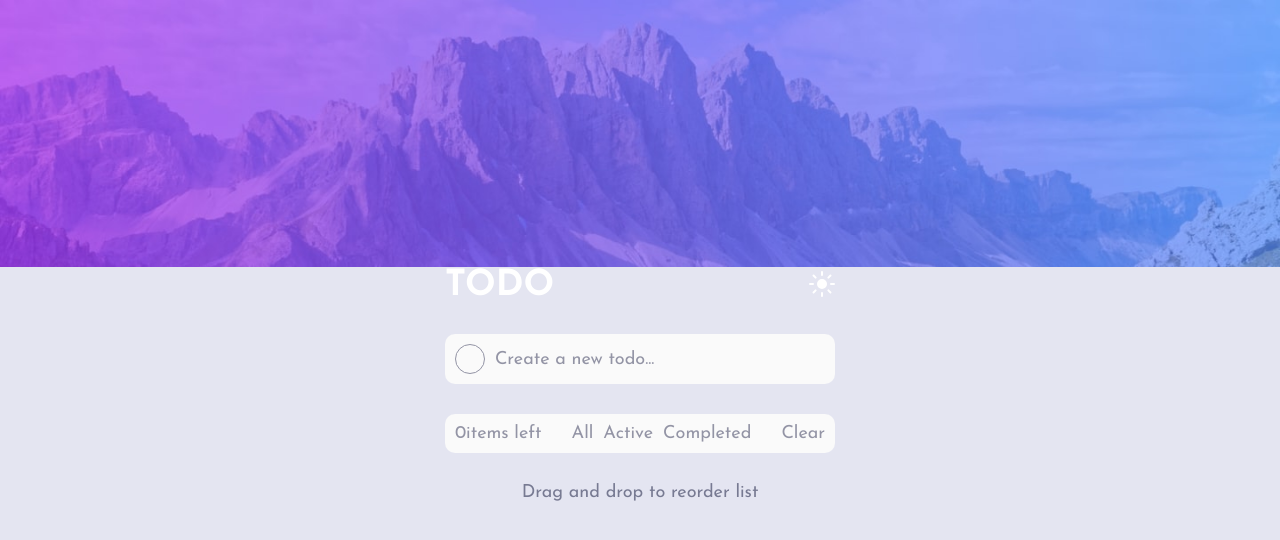
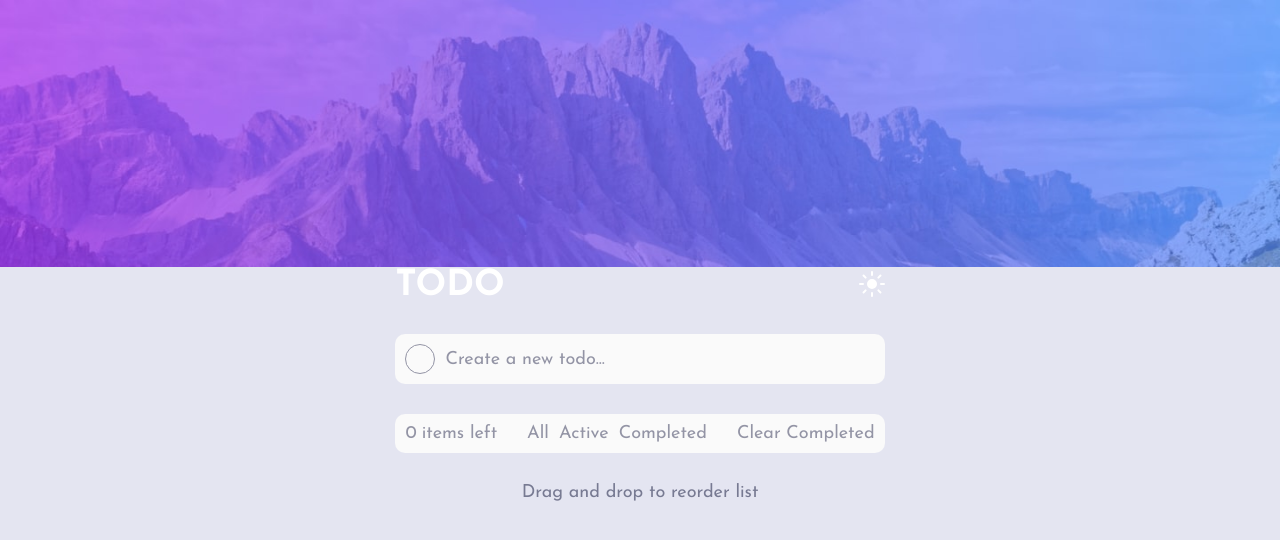
Before and after one commit to ViktoriiaZaichuk/todo-app-react, a React (Create React App) app: page / in a window 1280 px wide. Shown: the top 540 px of the page. Built offline with nearby package versions, Linux system fonts and the light colour scheme.

Commit message:
Clear items - possibility to clear all completed items.

```diff
--- a/src/App.css
+++ b/src/App.css
@@ -163,13 +163,15 @@ input[type=text]:focus {
 .TodoList {
     background-color: hsl(235, 24%, 19%);
     border-radius: 10px;
-
 }
 .TodoList.dark-mode {
     background-color: var(--color-very-dark-desaturated-blue);
+    color: var(--color-very-light-grayish-blue);
 }
+
 .TodoList.light-mode {
     background-color: var(--color-very-light-gray);
+    color: var(--color-dark-grayish-blue);
 }
 
 .TodoListBtns {
@@ -177,6 +179,10 @@ input[type=text]:focus {
     align-items: center;
     justify-content: space-between;
     padding: 1rem;
+}
+
+.TodoListBtn {
+    cursor: pointer;
 }
 
 .TodoListBtns.dark-mode {
@@ -198,6 +204,9 @@ input[type=text]:focus {
     margin: 0 .5rem;
 }
 
+.span-items {
+    padding-left: .5rem;
+}
 
 /* Footer */
 .Footer {
--- a/src/Components/Todo/TodoList.js
+++ b/src/Components/Todo/TodoList.js
@@ -8,6 +8,11 @@ const TodoList = ({todos, setTodos, setFilter, filterStatus}) => {
 
   const todoStatusFilter = (param) => {
     setFilter(param);
+  };
+
+  const deleteCompletedTodos = () => {
+    setTodos(todos.filter(todo => !todo.completed === true));
+    console.log(todos)
   };
 
   return (
@@ -29,14 +34,14 @@ const TodoList = ({todos, setTodos, setFilter, filterStatus}) => {
       <div className={theme ? "TodoListBtns light-mode" : "TodoListBtns dark-mode" }>
         <div>
           {filterStatus.filter((todo) => todo.completed === false).length}
-          <span>items left</span>
+          <span className="span-items">items left</span>
         </div>
         <div className={theme ? "TodoStatus light-mode" : "TodoStatus dark-mode" }>
-          <div onClick={() => todoStatusFilter("All")}>All</div>
-          <div onClick={() => todoStatusFilter("Active")}>Active</div>
-          <div onClick={() => todoStatusFilter("Completed")}>Completed</div>
+          <div onClick={() => todoStatusFilter("All")} className="TodoListBtn">All</div>
+          <div onClick={() => todoStatusFilter("Active")} className="TodoListBtn">Active</div>
+          <div onClick={() => todoStatusFilter("Completed")} className="TodoListBtn">Completed</div>
         </div>
-        <div>Clear</div>
+        <div className="TodoListBtn" onClick={deleteCompletedTodos}>Clear Completed</div>
       </div>
     </div>
   );
```
